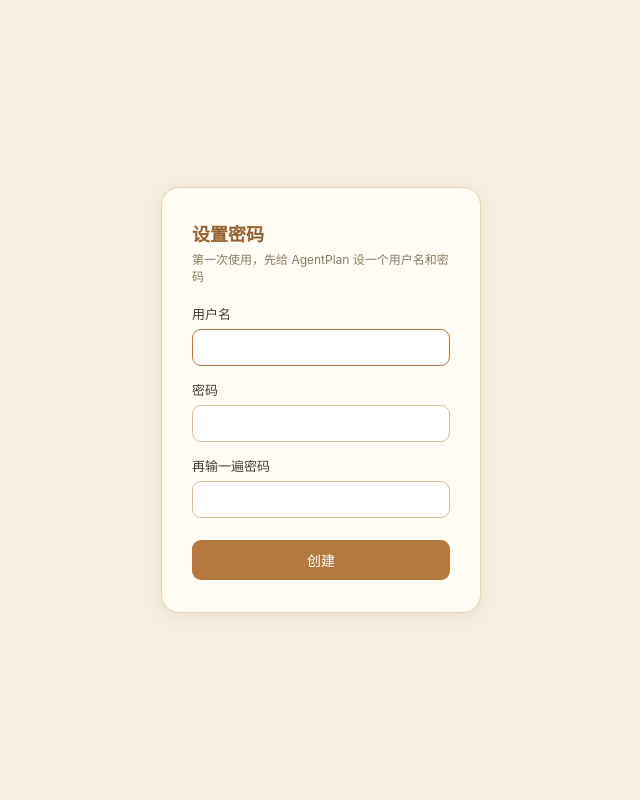
After one commit to bellading/Agent-Plan, a Flask app: page /login in a window 1280 px wide. The commit adds this page. Shown: the whole page, without its empty margins (319-959 px from the left). Run offline with Flask 3, Linux system fonts and the light colour scheme.

Commit message:
feat: add single-user login, gating the whole app behind a password
AgentPlan had no access control at all -- anyone who could reach the
Flask server could use it. Adds a simple username/password login:

- auth.py: stores one username + a werkzeug password hash in
  .secrets/auth.json (gitignored, same pattern as the existing Qwen
  API key file), plus a persisted random Flask session secret key in
  .secrets/flask_secret_key.txt so sessions survive a server restart
  instead of logging everyone out every time.
- First run (no account yet): / and any /api/* route redirect to
  /login, which shows an account-setup form (username, password,
  confirm password) instead of a login form. Submitting it creates the
  account and logs in immediately.
- Subsequent runs: /login shows a normal login form; wrong credentials
  show an inline error and nothing is revealed about which field was
  wrong.
- app.before_request gates every route except /login and /static/*: an
  unauthenticated page request redirects to /login, an unauthenticated
  /api/* request gets a 401 JSON response (so the frontend's fetch()
  calls fail cleanly instead of silently following a login redirect).
- templates/index.html: bottom-left "user badge" in the sidebar
  (avatar circle with the username's first letter + the username),
  pinned to the bottom via margin-top: auto on the sidebar's flex
  column. Clicking it opens a small popup menu (name header + 退出登录
  button, which POSTs to /logout and clears the session) -- same
  layout idea as the reference screenshot, scaled down to just what a
  single-user personal app actually needs (no usage/billing/upgrade
  items, since none of those exist here).

Verified with a Playwright test driving the real running app: first
visit redirects to the setup form; mismatched passwords are rejected
with an inline error and create no account; correct setup creates the
account, logs in, and shows the username in the sidebar badge;
clicking the badge opens the menu; /api/categories returns 200 while
logged in; clicking 退出登录 logs out and redirects to the (now
login-mode, not setup-mode) /login page; /api/categories returns 401
while logged out; a wrong password on the login form is rejected with
an inline error; the correct password logs back in successfully.

Co-Authored-By: Claude Sonnet 5 <noreply@anthropic.com>
Claude-Session: https://claude.ai/code/session_01M6N8mGhwBxjK6jvJcvFW8k

```diff
--- a/app.py
+++ b/app.py
@@ -5,8 +5,9 @@ import sqlite3
 from datetime import datetime
 from zoneinfo import ZoneInfo
 
-from flask import Flask, Response, jsonify, render_template, request, stream_with_context
+from flask import Flask, Response, jsonify, redirect, render_template, request, session, stream_with_context, url_for
 
+import auth
 import llm
 import tasks_repo
 from db.init_db import get_conn, init_db
@@ -14,11 +15,65 @@ from db.init_db import get_conn, init_db
 TZ = ZoneInfo("Asia/Shanghai")
 
 app = Flask(__name__)
+app.secret_key = auth.get_flask_secret_key()
+
+# Paths reachable without being logged in. Everything else -- every page and
+# every /api/* route -- is gated by the before_request hook below, so a
+# stray fetch() from the frontend can never slip through un-authenticated.
+PUBLIC_PATHS = {"/login"}
+
+
+@app.before_request
+def require_login():
+    if request.path in PUBLIC_PATHS or request.path.startswith("/static/"):
+        return None
+    if not auth.has_account():
+        return redirect(url_for("login"))
+    if not session.get("logged_in"):
+        if request.path.startswith("/api/"):
+            return jsonify({"error": "not logged in"}), 401
+        return redirect(url_for("login"))
+    return None
+
+
+@app.route("/login", methods=["GET", "POST"])
+def login():
+    if not auth.has_account():
+        if request.method == "POST":
+            username = (request.form.get("username") or "").strip()
+            password = request.form.get("password") or ""
+            password2 = request.form.get("password2") or ""
+            if not username or len(password) < 4:
+                return render_template("login.html", mode="setup", error="用户名不能为空，密码至少 4 位")
+            if password != password2:
+                return render_template("login.html", mode="setup", error="两次密码不一致")
+            auth.create_account(username, password)
+            session["logged_in"] = True
+            return redirect(url_for("index"))
+        return render_template("login.html", mode="setup")
+
+    if request.method == "POST":
+        username = (request.form.get("username") or "").strip()
+        password = request.form.get("password") or ""
+        if auth.verify_login(username, password):
+            session["logged_in"] = True
+            return redirect(url_for("index"))
+        return render_template("login.html", mode="login", error="用户名或密码不对")
+
+    if session.get("logged_in"):
+        return redirect(url_for("index"))
+    return render_template("login.html", mode="login")
+
+
+@app.route("/logout", methods=["POST"])
+def logout():
+    session.clear()
+    return redirect(url_for("login"))
 
 
 @app.route("/")
 def index():
-    return render_template("index.html")
+    return render_template("index.html", username=auth.get_username())
 
 
 @app.route("/api/tasks")
--- /dev/null
+++ b/auth.py
@@ -0,0 +1,55 @@
+"""Single-user login for AgentPlan: one username/password pair, stored
+locally and never committed (see .secrets/, which is gitignored).
+
+There's no multi-account concept here on purpose -- this app runs on
+Bella's own machine for her own use, so "login" just means "set a
+password once, then type it each time before the app opens."
+"""
+
+import json
+import secrets as secrets_module
+from pathlib import Path
+
+from werkzeug.security import check_password_hash, generate_password_hash
+
+SECRETS_DIR = Path(__file__).parent / ".secrets"
+AUTH_FILE = SECRETS_DIR / "auth.json"
+SECRET_KEY_FILE = SECRETS_DIR / "flask_secret_key.txt"
+
+
+def has_account() -> bool:
+    return AUTH_FILE.exists()
+
+
+def create_account(username: str, password: str) -> None:
+    SECRETS_DIR.mkdir(exist_ok=True)
+    AUTH_FILE.write_text(
+        json.dumps({"username": username, "password_hash": generate_password_hash(password)}),
+        encoding="utf-8",
+    )
+
+
+def verify_login(username: str, password: str) -> bool:
+    if not has_account():
+        return False
+    data = json.loads(AUTH_FILE.read_text(encoding="utf-8"))
+    return username == data["username"] and check_password_hash(data["password_hash"], password)
+
+
+def get_username() -> str | None:
+    if not has_account():
+        return None
+    return json.loads(AUTH_FILE.read_text(encoding="utf-8"))["username"]
+
+
+def get_flask_secret_key() -> str:
+    """A random key persisted to disk so Flask's signed session cookie stays
+    valid across restarts instead of logging everyone out every time the
+    server restarts.
+    """
+    SECRETS_DIR.mkdir(exist_ok=True)
+    if SECRET_KEY_FILE.exists():
+        return SECRET_KEY_FILE.read_text(encoding="utf-8").strip()
+    key = secrets_module.token_hex(32)
+    SECRET_KEY_FILE.write_text(key, encoding="utf-8")
+    return key
--- /dev/null
+++ b/templates/login.html
@@ -0,0 +1,64 @@
+<!DOCTYPE html>
+<html lang="zh">
+<head>
+<meta charset="UTF-8">
+<meta name="viewport" content="width=device-width, initial-scale=1">
+<title>AgentPlan</title>
+<style>
+  :root {
+    --bg: #f6efe0; --card-bg: #fffcf5; --border: #e3d5b2; --border-strong: #d3c093;
+    --text: #4a3f2f; --text-muted: #8a7c60; --accent: #b5793f; --accent-dark: #96602c;
+    --error: #a8503a;
+  }
+  * { box-sizing: border-box; }
+  body {
+    margin: 0; min-height: 100vh; display: flex; align-items: center; justify-content: center;
+    font-family: -apple-system, "PingFang SC", "Microsoft YaHei", sans-serif;
+    background: var(--bg); color: var(--text);
+  }
+  .card {
+    background: var(--card-bg); border: 1px solid var(--border); border-radius: 18px;
+    padding: 32px 30px; width: 320px; box-shadow: 0 4px 20px rgba(80, 60, 20, 0.08);
+  }
+  .card h1 { font-size: 18px; margin: 0 0 4px; color: var(--accent-dark); }
+  .card p.hint { font-size: 12px; color: var(--text-muted); margin: 0 0 20px; }
+  label { display: block; font-size: 13px; margin: 14px 0 6px; color: var(--text); }
+  input[type=text], input[type=password] {
+    width: 100%; border: 1.5px solid var(--border-strong); border-radius: 9px;
+    background: #fff; font-family: inherit; font-size: 14px; color: var(--text);
+    padding: 9px 11px;
+  }
+  input[type=text]:focus, input[type=password]:focus { outline: none; border-color: var(--accent); }
+  button {
+    width: 100%; margin-top: 22px; border: none; border-radius: 9px; background: var(--accent);
+    color: white; padding: 10px; font-size: 14px; cursor: pointer; font-family: inherit;
+  }
+  button:hover { background: var(--accent-dark); }
+  .error { color: var(--error); font-size: 13px; margin-top: 12px; }
+</style>
+</head>
+<body>
+  <form class="card" method="POST">
+    {% if mode == 'setup' %}
+      <h1>设置密码</h1>
+      <p class="hint">第一次使用，先给 AgentPlan 设一个用户名和密码</p>
+      <label>用户名</label>
+      <input type="text" name="username" required autofocus>
+      <label>密码</label>
+      <input type="password" name="password" required minlength="4">
+      <label>再输一遍密码</label>
+      <input type="password" name="password2" required minlength="4">
+      <button type="submit">创建</button>
+    {% else %}
+      <h1>AgentPlan</h1>
+      <p class="hint">登录后才能查看和使用</p>
+      <label>用户名</label>
+      <input type="text" name="username" required autofocus>
+      <label>密码</label>
+      <input type="password" name="password" required>
+      <button type="submit">登录</button>
+    {% endif %}
+    {% if error %}<div class="error">{{ error }}</div>{% endif %}
+  </form>
+</body>
+</html>
```
Also changed, not shown: templates/index.html (+50 -0 lines).
